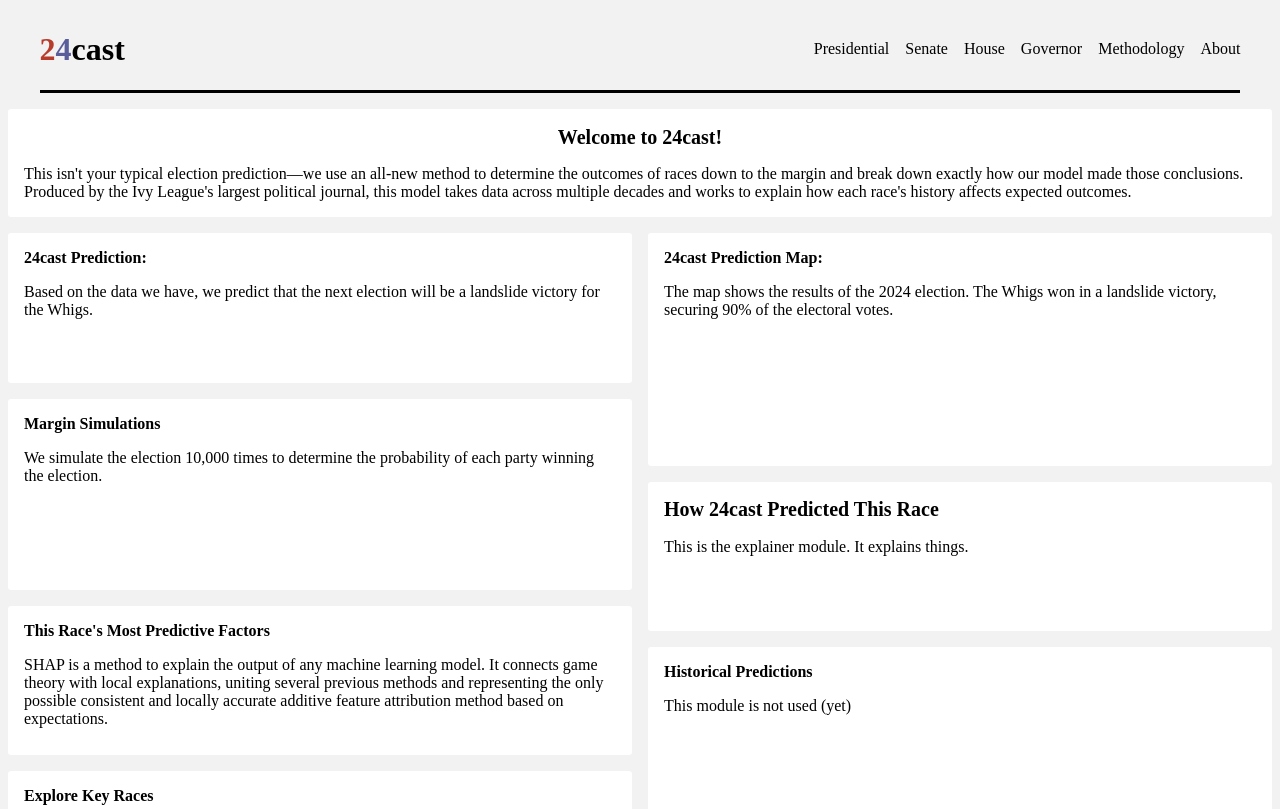
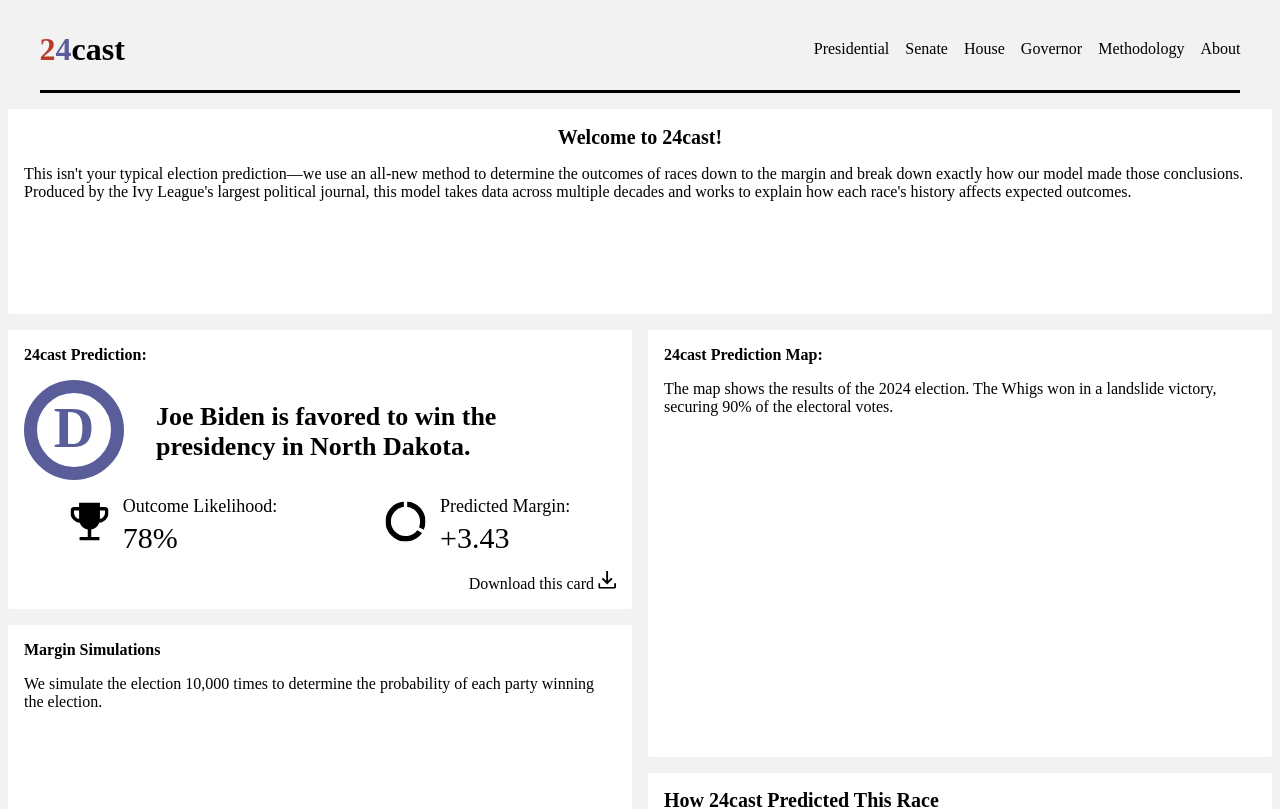
Before and after one commit to BPR-Data-Team/ElectionModel2024-site, a Next.js app: page / in a window 1280 px wide. Shown: the top 809 px of the page. Built offline with nearby package versions, Linux system fonts and the light colour scheme; a web font is replaced by a local one.

Commit message:
prediction module styling

```diff
--- a/src/app/globals.css
+++ b/src/app/globals.css
@@ -26,7 +26,8 @@ h5,
 h6,
 p,
 a,
-li {
+li,
+span {
   font-family: gelica, serif;
 }
 
@@ -43,6 +44,11 @@ h2 {
 h3 {
   font-size: 1rem;
   font-weight: 600;
+}
+
+h4 {
+  font-size: 1.125rem;
+  font-weight: 500;
 }
 
 @media only screen and (min-width: 768px) {
--- a/src/components/modules/PredictionModule.module.css
+++ b/src/components/modules/PredictionModule.module.css
@@ -1,2 +1,53 @@
 .prediction {
 }
+
+.mainPrediction {
+  display: flex;
+  justify-content: left;
+  align-items: center;
+  gap: 2rem;
+}
+
+.mainPredictionIcon {
+  flex-shrink: 0;
+}
+
+.mainPredictionText {
+  font-size: 1.625rem;
+  font-weight: 600;
+}
+
+.predictionInfo {
+  display: flex;
+  justify-content: space-around;
+  align-items: center;
+  gap: 1rem;
+  margin: 0.5rem 0;
+}
+
+.predictionInfoItem {
+  display: flex;
+  justify-content: center;
+  align-items: center;
+  gap: 0.875rem;
+}
+
+.predictionInfoItemHeader {
+  margin: 0.25rem 0;
+}
+
+.predictionInfoItemContent {
+  font-size: 1.875rem;
+  font-weight: 500;
+}
+
+.downloadThisCard {
+  text-align: right;
+  margin: 1rem 0;
+}
+
+.downloadThisCard a {
+  font-style: normal;
+  color: var(--main-text-color);
+  text-decoration: none;
+}
--- a/src/components/modules/PredictionModule.tsx
+++ b/src/components/modules/PredictionModule.tsx
@@ -1,15 +1,62 @@
+import DemocratD from "../svgs/DemocratD";
 import Module, { ModuleProps } from "../Module";
 import styles from "./PredictionModule.module.css";
+import RepublicanR from "../svgs/RepublicanR";
+import Trophy from "../svgs/Trophy";
+import RingChart from "../svgs/RingChart";
+import Download from "../svgs/Download";
 
+/**
+ *
+ * @param {ModuleProps} props The properties for the PredictionModule component.
+ * @returns {JSX.Element} The PredictionModule component.
+ */
 export default function PredictionModule(props: ModuleProps): JSX.Element {
   return (
     <Module width={props.width} gridArea={props.gridArea}>
       <div className={styles.prediction}>
         <h3>24cast Prediction:</h3>
-        <p>
-          Based on the data we have, we predict that the next election will be a
-          landslide victory for the Whigs.
-        </p>
+
+        <div className={styles.mainPrediction}>
+          <span className={styles.mainPredictionIcon}>
+            <DemocratD />
+          </span>
+          <span className={styles.mainPredictionText}>
+            Joe Biden is favored to win the presidency in North Dakota.
+          </span>
+        </div>
+
+        <div className={styles.predictionInfo}>
+          <div className={styles.predictionInfoItem}>
+            <div className={styles.predictionInfoItemIcon}>
+              <Trophy />
+            </div>
+            <div className={styles.predictionInfoItemText}>
+              <h4 className={styles.predictionInfoItemHeader}>
+                Outcome Likelihood:
+              </h4>
+              <span className={styles.predictionInfoItemContent}>78%</span>
+            </div>
+          </div>
+
+          <div className={styles.predictionInfoItem}>
+            <div className={styles.predictionInfoItemIcon}>
+              <RingChart />
+            </div>
+            <div className={styles.predictionInfoItemText}>
+              <h4 className={styles.predictionInfoItemHeader}>
+                Predicted Margin:
+              </h4>
+              <span className={styles.predictionInfoItemContent}>+3.43</span>
+            </div>
+          </div>
+        </div>
+
+        <div className={styles.downloadThisCard}>
+          <a href="#">
+            Download this card <Download />
+          </a>
+        </div>
       </div>
     </Module>
   );
--- /dev/null
+++ b/src/components/svgs/DemocratD.tsx
@@ -0,0 +1,32 @@
+/**
+ *
+ * @returns {JSX.Element} The DemocratD component.
+ */
+export default function DemocratD(): JSX.Element {
+  return (
+    <svg width="100" height="100" xmlns="http://www.w3.org/2000/svg">
+      <circle
+        cx="50"
+        cy="50"
+        r="43.5"
+        stroke="#595d9a"
+        stroke-width="13"
+        fill="none"
+      />
+      <text
+        x="50%"
+        y="54.5%"
+        dominant-baseline="middle"
+        text-anchor="middle"
+        font-size="3.5rem"
+        font-family="gelica"
+        font-weight="700"
+        fill="#595d9a"
+        pointerEvents="none"
+        style={{ userSelect: "none" }}
+      >
+        D
+      </text>
+    </svg>
+  );
+}
--- /dev/null
+++ b/src/components/svgs/Download.tsx
@@ -0,0 +1,28 @@
+export default function Download(): JSX.Element {
+  return (
+    <svg
+      xmlns="http://www.w3.org/2000/svg"
+      width="18"
+      height="18"
+      viewBox="0 0 18 18"
+      fill="none"
+    >
+      <g clip-path="url(#clip0_441_71)">
+        <path
+          d="M9.12092 13.441L3.70207 8.02218L5.01598 6.69195L8.19874 9.87471V0H10.0513V9.87471L13.234 6.69195L14.5479 8.02218L9.12908 13.441H9.12092ZM2.09437 17.75C1.59655 17.75 1.16402 17.5705 0.796782 17.2032C0.42954 16.836 0.25 16.3953 0.25 15.8975V12.1434H2.10253V15.8975H16.1556V12.1434H18.0082V15.8975C18.0082 16.3953 17.8286 16.8278 17.4614 17.1951C17.0941 17.5623 16.6616 17.7418 16.1638 17.7418H2.10253L2.09437 17.75Z"
+          fill="black"
+        />
+      </g>
+      <defs>
+        <clipPath id="clip0_441_71">
+          <rect
+            width="17.75"
+            height="17.75"
+            fill="white"
+            transform="translate(0.25)"
+          />
+        </clipPath>
+      </defs>
+    </svg>
+  );
+}
--- /dev/null
+++ b/src/components/svgs/RepublicanR.tsx
@@ -0,0 +1,32 @@
+/**
+ *
+ * @returns {JSX.Element} The RepublicanR component.
+ */
+export default function RepublicanR(): JSX.Element {
+  return (
+    <svg width="100" height="100" xmlns="http://www.w3.org/2000/svg">
+      <circle
+        cx="50"
+        cy="50"
+        r="43.5"
+        stroke="#b83c2b"
+        stroke-width="13"
+        fill="none"
+      />
+      <text
+        x="50%"
+        y="54.5%"
+        dominant-baseline="middle"
+        text-anchor="middle"
+        font-size="3.5rem"
+        font-family="gelica"
+        font-weight="700"
+        fill="#b83c2b"
+        pointerEvents="none"
+        style={{ userSelect: "none" }}
+      >
+        R
+      </text>
+    </svg>
+  );
+}
--- /dev/null
+++ b/src/components/svgs/RingChart.tsx
@@ -0,0 +1,28 @@
+export default function RingChart(): JSX.Element {
+  return (
+    <svg
+      xmlns="http://www.w3.org/2000/svg"
+      width="41"
+      height="41"
+      viewBox="0 0 41 41"
+      fill="none"
+    >
+      <g clip-path="url(#clip0_417_831)">
+        <path
+          d="M20.4967 40.4495C17.7546 40.4495 15.1664 39.9278 12.7321 38.8778C10.2977 37.8278 8.17765 36.4033 6.36524 34.5976C4.55283 32.7919 3.12164 30.6719 2.07164 28.2375C1.02165 25.8031 0.5 23.2216 0.5 20.4863C0.5 15.2296 2.2589 10.7086 5.7834 6.91663C9.30789 3.12462 13.6684 1.01795 18.8648 0.583244V5.98033C15.1664 6.3816 12.0767 7.95325 9.60885 10.702C7.13434 13.4507 5.90378 16.7076 5.90378 20.4796C5.90378 24.5257 7.32829 27.9633 10.1706 30.7989C13.013 33.6346 16.4572 35.0457 20.5033 35.0457C22.8374 35.0457 25.031 34.5307 27.0976 33.4941C29.1574 32.4575 30.903 31.0196 32.3408 29.1805L37.009 31.8824C35.123 34.5575 32.7287 36.6575 29.8396 38.1756C26.9504 39.6938 23.8406 40.4495 20.5033 40.4495H20.4967ZM38.6609 28.8528L33.9927 26.2177C34.3606 25.2614 34.6348 24.305 34.8153 23.342C34.9959 22.3789 35.0895 21.4159 35.0895 20.4528C35.0895 16.6876 33.859 13.4239 31.3979 10.6618C28.9367 7.89974 25.867 6.3281 22.1887 5.95358V0.549805C27.3651 0.957763 31.7122 3.05775 35.2233 6.83638C38.7344 10.615 40.4866 15.1092 40.4866 20.3191C40.4866 21.8105 40.3395 23.2617 40.0385 24.6862C39.7376 26.1107 39.2761 27.4951 38.6542 28.8528H38.6609Z"
+          fill="black"
+        />
+      </g>
+      <defs>
+        <clipPath id="clip0_417_831">
+          <rect
+            width="40"
+            height="39.8997"
+            fill="white"
+            transform="translate(0.5 0.549805)"
+          />
+        </clipPath>
+      </defs>
+    </svg>
+  );
+}
--- /dev/null
+++ b/src/components/svgs/Trophy.tsx
@@ -0,0 +1,28 @@
+export default function Trophy(): JSX.Element {
+  return (
+    <svg
+      xmlns="http://www.w3.org/2000/svg"
+      width="39"
+      height="39"
+      viewBox="0 0 39 39"
+      fill="none"
+    >
+      <g clip-path="url(#clip0_417_825)">
+        <path
+          d="M9.57954 38.5V34.9811H17.7406V27.5897C15.8974 27.2049 14.2589 26.4167 12.8253 25.2251C11.3855 24.0336 10.3739 22.5503 9.79054 20.7629C7.17777 20.4713 4.9746 19.379 3.18104 17.4985C1.39368 15.6243 0.5 13.3777 0.5 10.7773V8.5245C0.5 7.55014 0.841336 6.71852 1.53021 6.03585C2.21909 5.35318 3.0445 5.00563 4.01886 5.00563H9.08305V0.5H29.917V5.00563H34.9811C35.9555 5.00563 36.7871 5.34697 37.4698 6.03585C38.1525 6.72473 38.5 7.55014 38.5 8.5245V10.7773C38.5 13.3839 37.6063 15.6243 35.819 17.5047C34.0316 19.3852 31.8284 20.4775 29.2095 20.7691C28.6261 22.5503 27.6083 24.0398 26.1747 25.2313C24.7349 26.4229 23.0964 27.2111 21.2594 27.5959V34.9873H29.4205V38.5062H9.57954V38.5ZM9.08925 17.0331V8.51829H4.01886V10.7711C4.01886 12.273 4.49673 13.5949 5.44627 14.7368C6.3958 15.8787 7.6122 16.6483 9.08925 17.0331ZM29.9232 17.0331C31.4002 16.6483 32.6166 15.8787 33.5661 14.7368C34.5157 13.5949 34.9935 12.273 34.9935 10.7711V8.51829H29.9294V17.0331H29.9232Z"
+          fill="black"
+        />
+      </g>
+      <defs>
+        <clipPath id="clip0_417_825">
+          <rect
+            width="38"
+            height="38"
+            fill="white"
+            transform="translate(0.5 0.5)"
+          />
+        </clipPath>
+      </defs>
+    </svg>
+  );
+}
```
